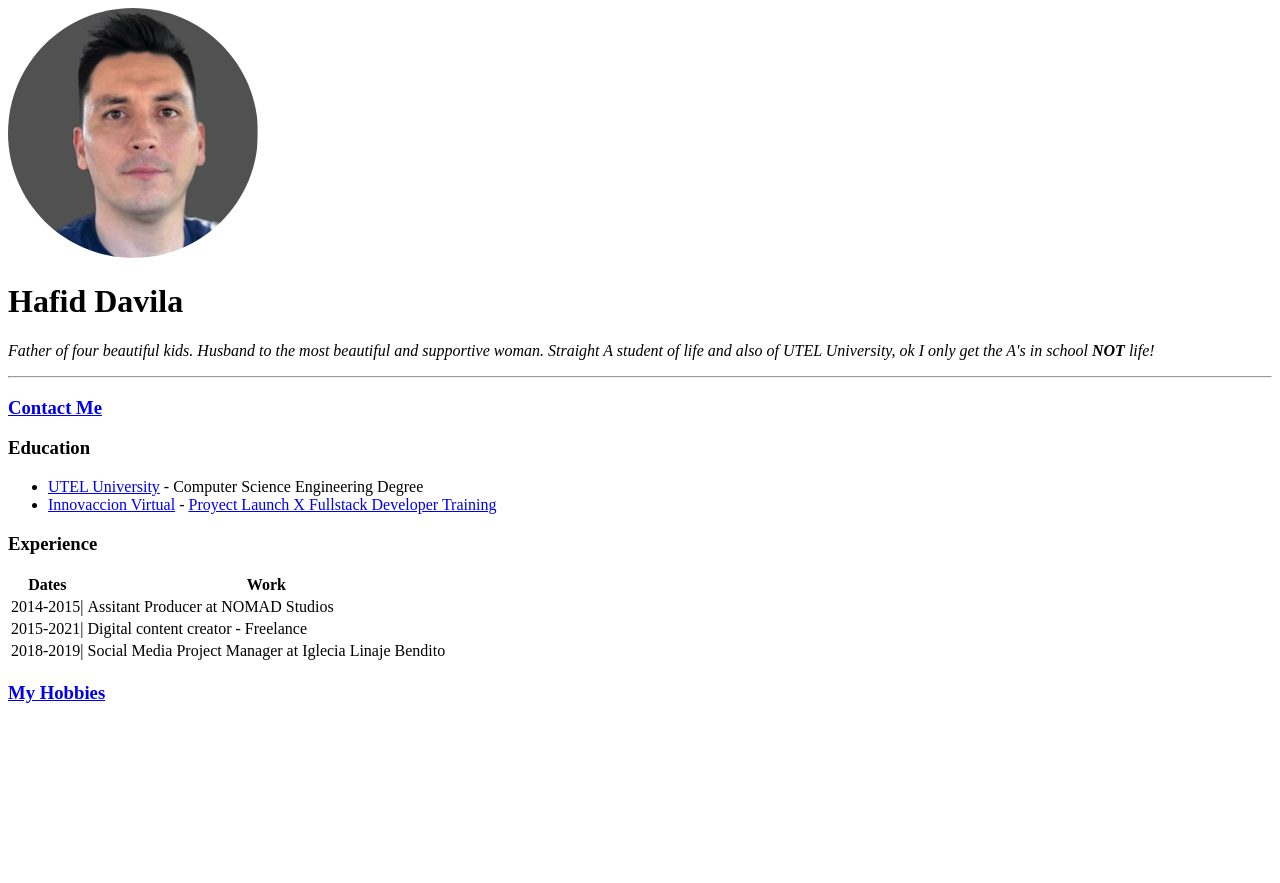
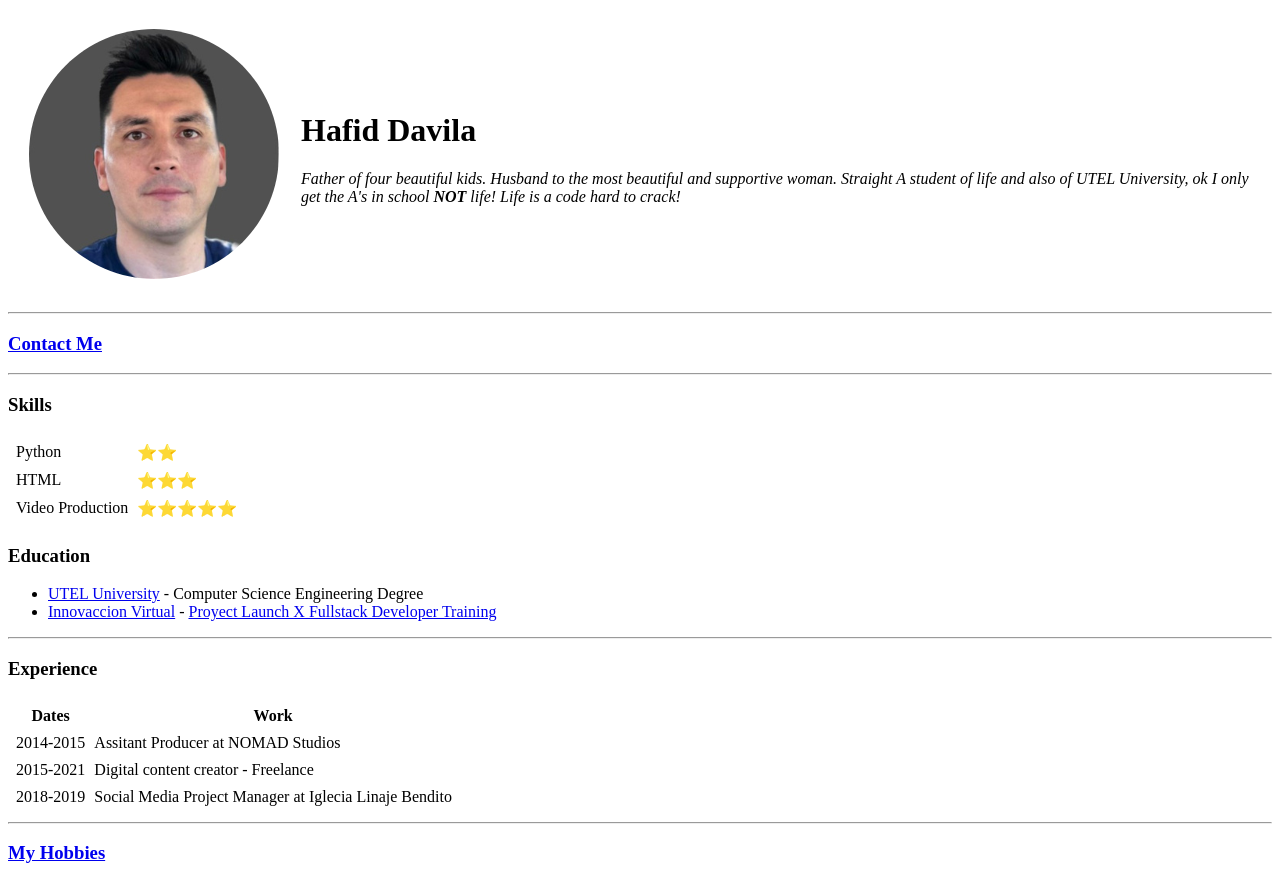
Before and after one commit to Hafid-Davila/Old_School_HTML_website, a plain HTML site: page htmlPersonalSite/index.html in a window 1280 px wide. Before the commit the page ends 800 px from the top, so only its background shows below. Drawn offline with Linux system fonts and the light colour scheme.

Commit message:
finished tables

```diff
--- a/htmlPersonalSite/index.html
+++ b/htmlPersonalSite/index.html
@@ -7,26 +7,55 @@
 </head>
 
 <body>
-  <img src="images\hafidprofilepic.png" alt="Hafid Profile Picture">
+  <table cellspacing=20>
+    <tr>
+      <td><img src="images\hafidprofilepic.png" alt="Hafid Profile Picture"></td>
+      <td>
         <h1>Hafid Davila</h1>
         <p><em>Father of four beautiful kids. Husband to the most beautiful and supportive woman.
             Straight A student of life and also of UTEL University,
-      ok I only get the A's in school <strong>NOT</strong> life!</em>
+            ok I only get the A's in school <strong>NOT</strong> life! Life is a code hard to crack!</em>
         </p>
+      </td>
+    </tr>
+  </table>
 
-  <hr />
+  <hr>
 
-  <a href="contactMe.html"><h3>Contact Me</h3></a>
+  <a href="contactMe.html">
+    <h3>Contact Me</h3>
+  </a>
 
+  <hr>
+
+<!-- tables1 -->
+  <h3>Skills</h3>
+  <table cellspacing=7>
+    <tr>
+      <td>Python</td>
+      <td>⭐⭐</td>
+    </tr>
+    <tr>
+      <td>HTML</td>
+      <td>⭐⭐⭐</td>
+    </tr>
+    <tr>
+      <td>Video Production</td>
+      <td>⭐⭐⭐⭐⭐</td>
+    </tr>
+  </table>
+
+  <!-- list -->
   <h3>Education</h3>
   <ul>
     <li><a href="https://www.utel.edu.mx/about">UTEL University</a> - Computer Science Engineering Degree</li>
     <li><a href="https://news.microsoft.com/es-xl/mas-de-10-mil-estudiantes-mexicanos-se-han-capacitado-con-tecnologias-de-microsoft/">Innovaccion Virtual</a> - <a href="https://launchx.rocks/">Proyect Launch X Fullstack Developer Training</a> </li>
   </ul>
 
+  <hr>
+
   <h3>Experience</h3>
-
-    <table>
+  <table cellspacing=7>
     <thead>
       <tr>
         <th>Dates</th>
@@ -35,21 +64,25 @@
     </thead>
     <tbody>
       <tr>
-          <td>2014-2015|</td>
+        <td>2014-2015</td>
         <td>Assitant Producer at NOMAD Studios</td>
       </tr>
       <tr>
-          <td>2015-2021|</td>
+        <td>2015-2021</td>
         <td>Digital content creator - Freelance</td>
       </tr>
       <tr>
-          <td>2018-2019|</td>
+        <td>2018-2019</td>
         <td>Social Media Project Manager at Iglecia Linaje Bendito</td>
       </tr>
     </tbody>
   </table>
 
-    <a href="myhobbies.html"><h3>My Hobbies</h3></a>
+  <hr>
+
+  <a href="myhobbies.html">
+    <h3>My Hobbies</h3>
+  </a>
 
 </body>
 
```
Also changed, not shown: htmlPersonalSite/contactMe.html (+0 -1 lines). Lines whose indentation alone changed are shown as unchanged.
